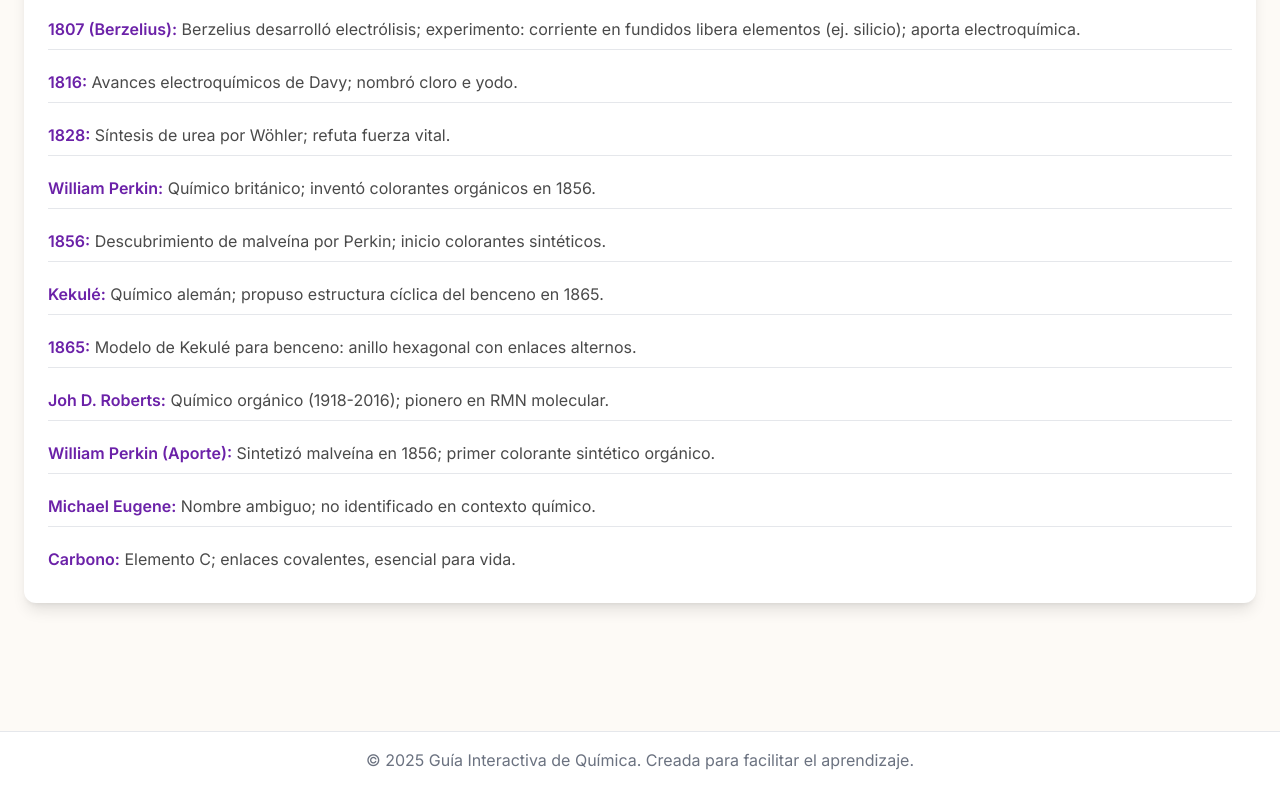
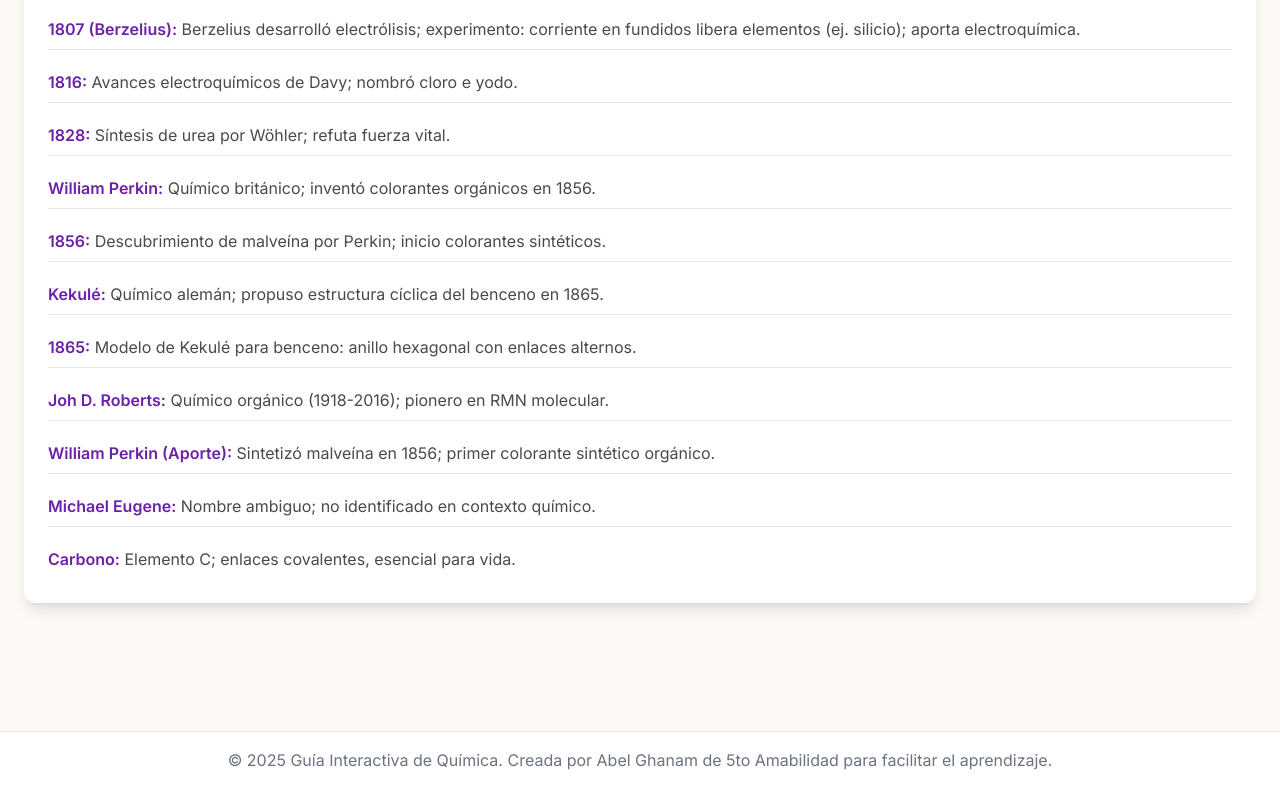
Before and after one commit to CodeGenius-Aktham/quimica, a plain HTML site: page index.html in a window 1280 px wide. Shown: the part 4180-4968 px from the top of the page. Drawn offline with nearby package versions, Linux system fonts and the light colour scheme.

Commit message:
Update index.html

```diff
--- a/index.html
+++ b/index.html
@@ -200,7 +200,7 @@
 
     <footer class="bg-white mt-20 border-t">
         <div class="container mx-auto px-6 py-4 text-center text-gray-500">
-            <p>&copy; 2025 Guía Interactiva de Química. Creada para facilitar el aprendizaje.</p>
+            <p>&copy; 2025 Guía Interactiva de Química. Creada por Abel Ghanam de 5to Amabilidad para facilitar el aprendizaje.</p>
         </div>
     </footer>
 
```
